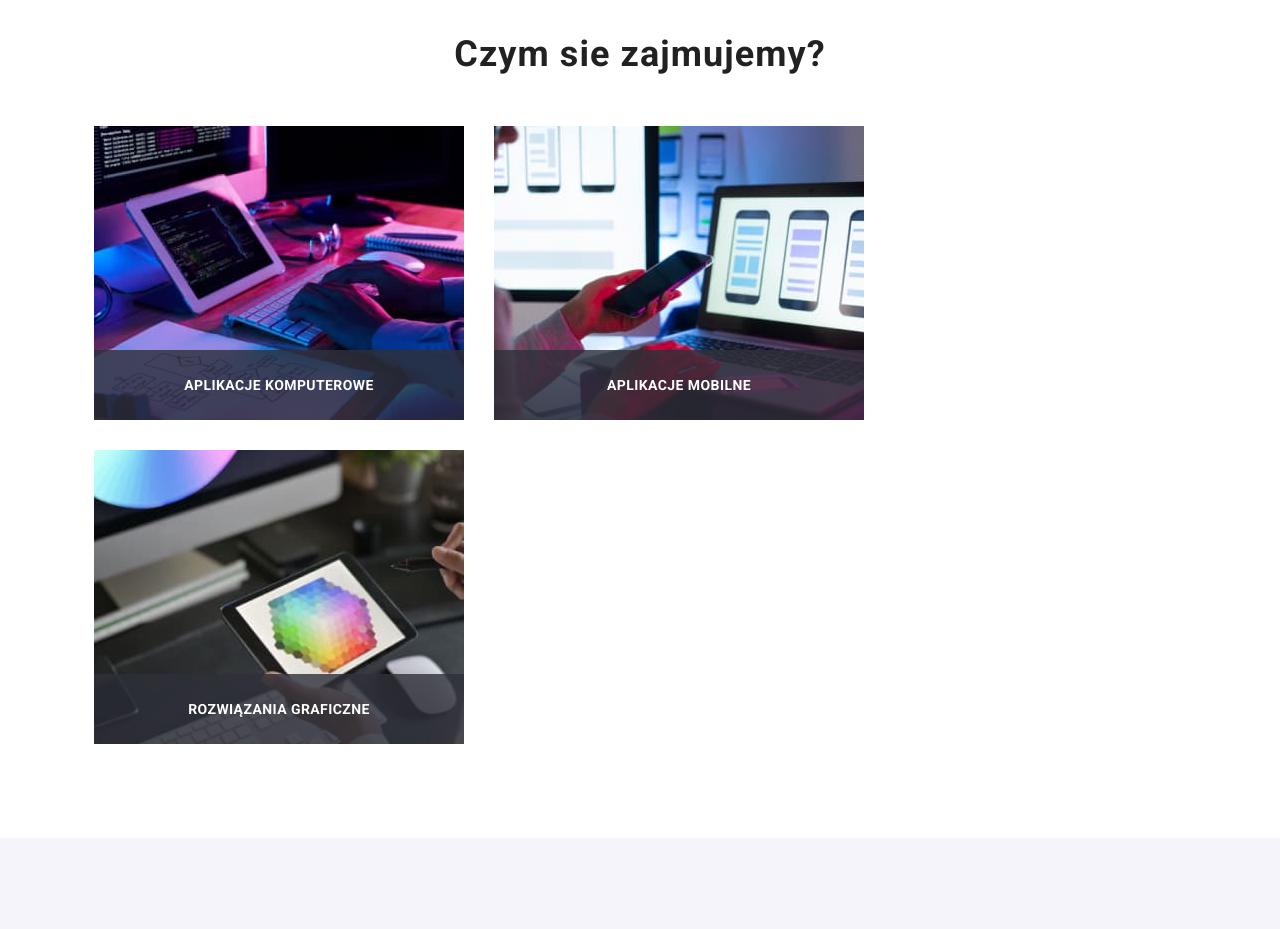
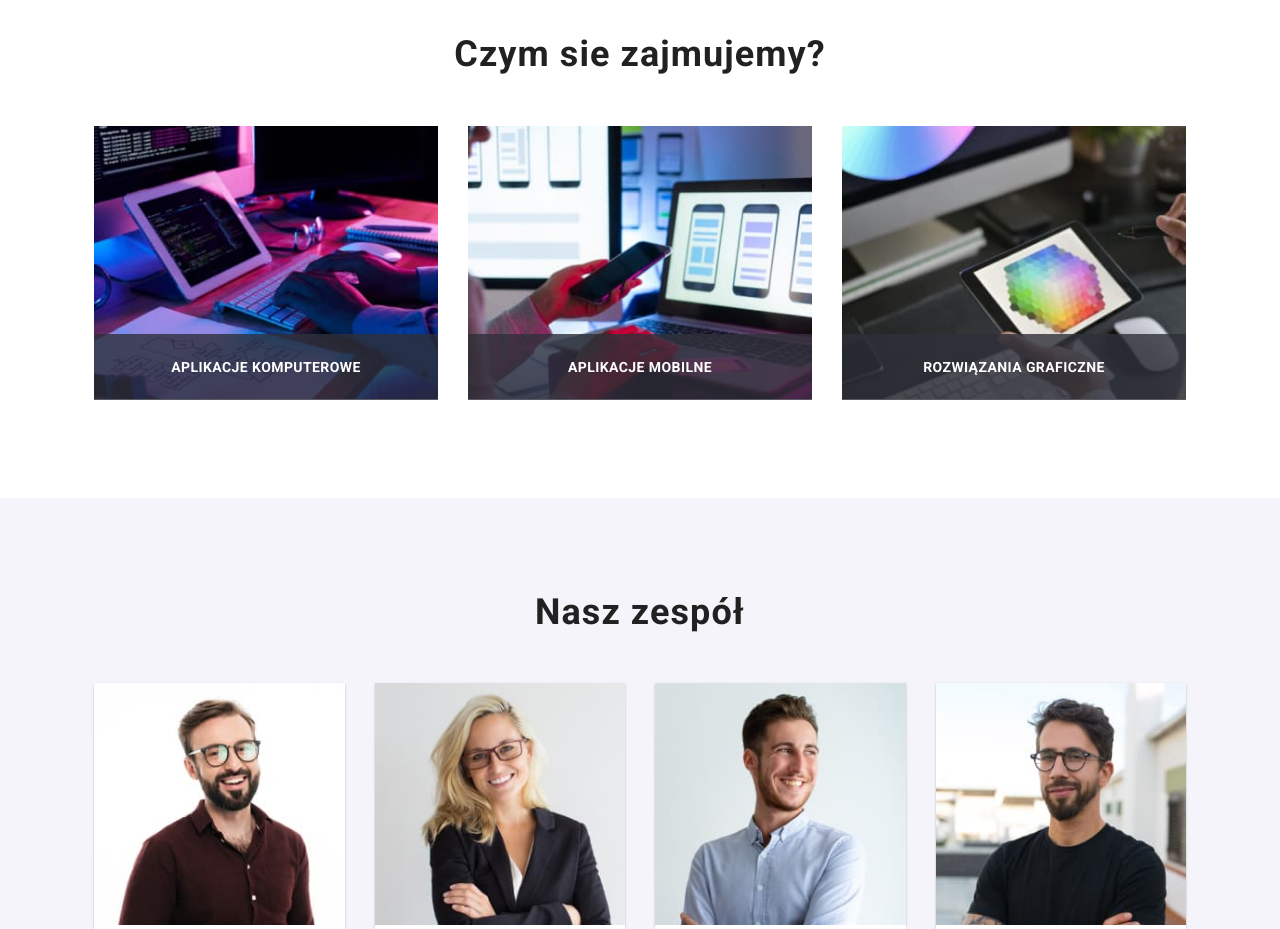
Before and after one commit to mattmalicki/goit-markup-hw-08, a plain HTML site: page index.html in a window 1280 px wide. Shown: the part 1360-2289 px from the top of the page. Drawn offline with Linux system fonts and the light colour scheme.

Commit message:
more responsive work and team sections

```diff
--- a/sass/components/_team.scss
+++ b/sass/components/_team.scss
@@ -19,8 +19,13 @@
     display: flex;
     gap: 30px;
     &-item {
-      @media screen and (max-width: 767px) {
-        width: 100%;
+      flex-basis: 100%;
+      @media screen and (min-width: 768px) {
+        flex-basis: calc((100% - 30px) / 2);
+      }
+
+      @media screen and (min-width: 1200px) {
+        flex-basis: calc((100% - 90px) / 4);
       }
     }
   }
--- a/sass/components/_work.scss
+++ b/sass/components/_work.scss
@@ -82,11 +82,13 @@
 
     @media screen and (min-width: 1200px) {
       display: flex;
+      justify-content: center;
+      align-items: center;
       gap: 30px;
     }
 
     &-item {
-      height: 294px;
+      width: calc((100% - 60px) / 3);
       position: relative;
       text-align: center;
     }
@@ -98,10 +100,10 @@
     align-items: center;
 
     position: absolute;
-    bottom: 0;
+    bottom: 3.7px;
 
     width: 100%;
-    height: 70px;
+    height: 23.8%;
     font-style: normal;
     font-weight: 700;
     font-size: 14px;
```
Also changed, not shown: css/main.min.css, 1 other file.
